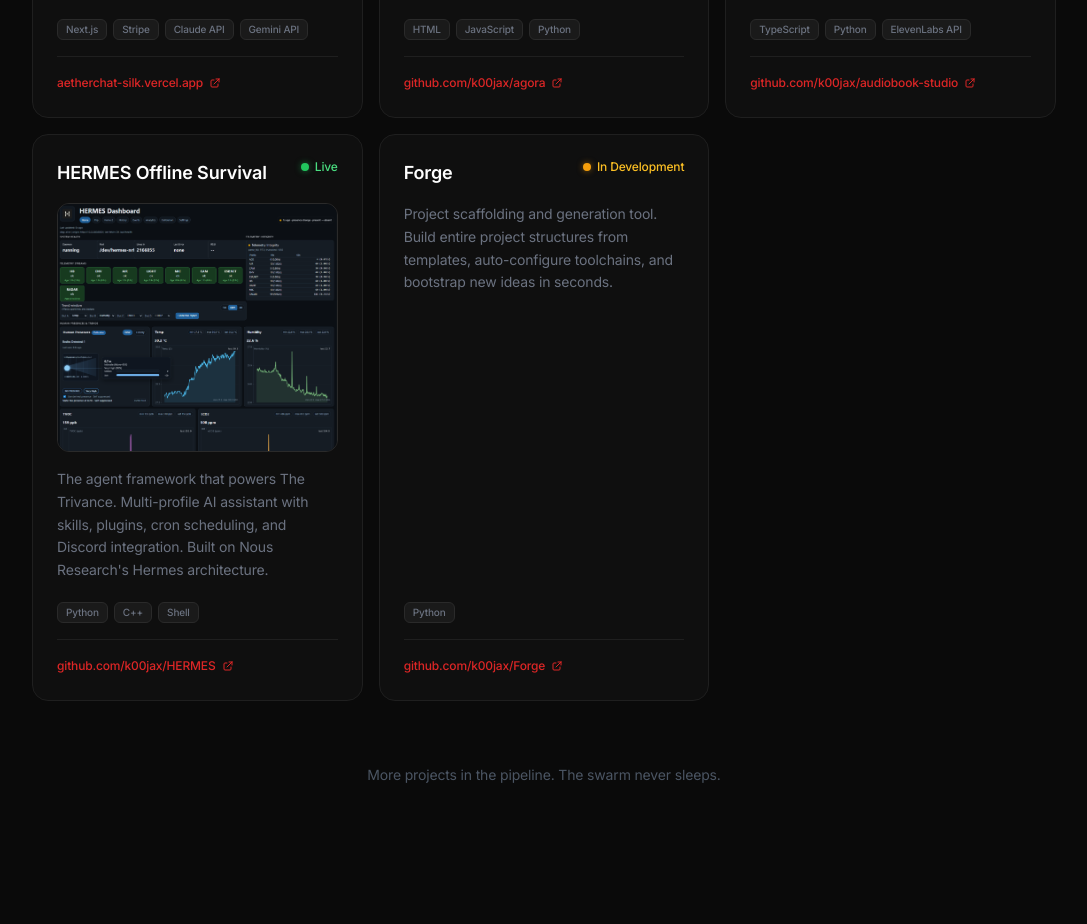
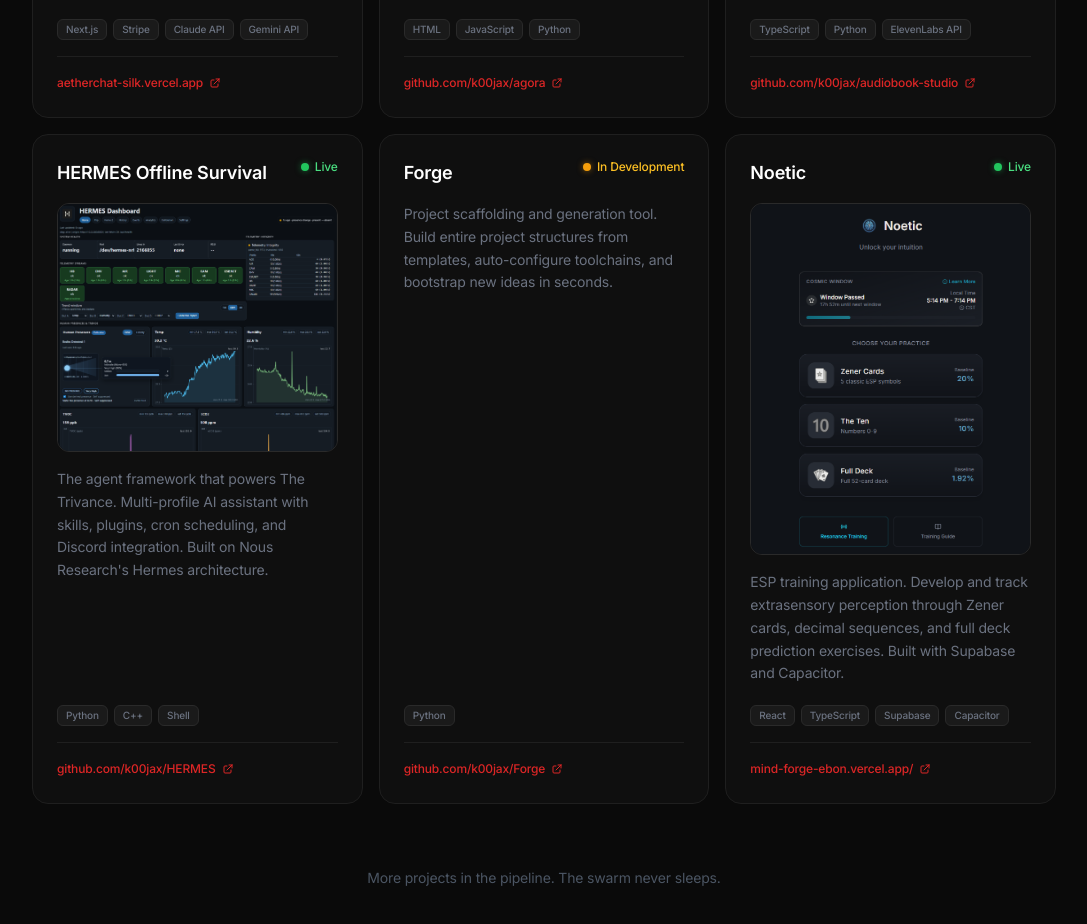
Before and after one commit to k00jax/fonger-ai, a Next.js app: page /projects in a window 1280 px wide. Shown: the part 2020-2944 px from the top of the page, without its empty margins (96-1183 px from the left). Before the commit the page ends 2869 px from the top, so only its background shows below. Built offline with nearby package versions, Linux system fonts and the light colour scheme.

Commit message:
Add Noetic project with preview image

```diff
--- a/src/app/projects/page.js
+++ b/src/app/projects/page.js
@@ -102,6 +102,15 @@ const projects = [
     status: 'development',
     link: 'https://github.com/k00jax/Forge',
     tech: ['Python'],
+  },
+  {
+    name: 'Noetic',
+    description:
+      'ESP training application. Develop and track extrasensory perception through Zener cards, decimal sequences, and full deck prediction exercises. Built with Supabase and Capacitor.',
+    status: 'live',
+    link: 'https://mind-forge-ebon.vercel.app/',
+    image: '/noetic-preview.png',
+    tech: ['React', 'TypeScript', 'Supabase', 'Capacitor'],
   },
 ];
 
```
Also changed, not shown: public/noetic-preview.png (added), 25 other files (tests, documents, lock files or other folders).
